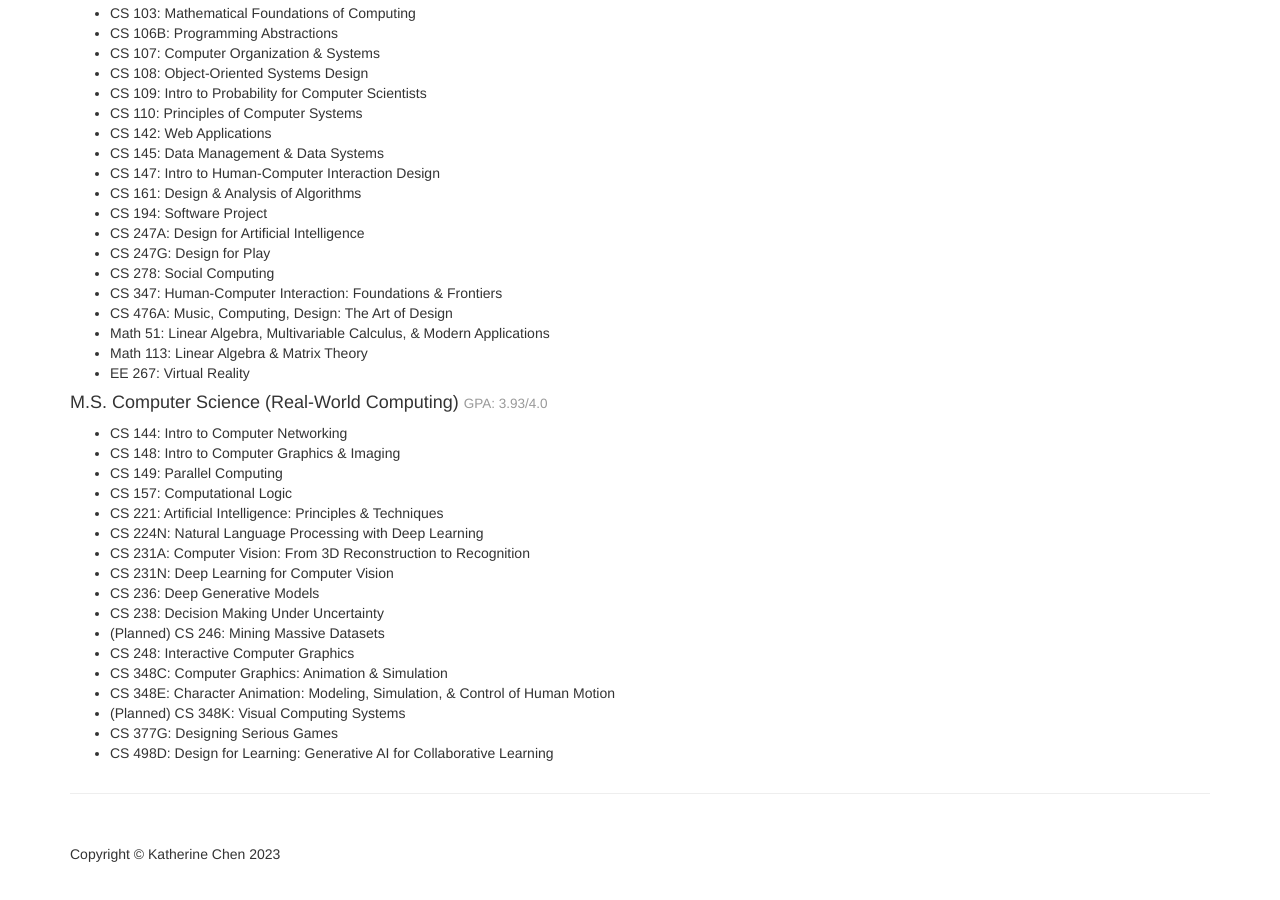
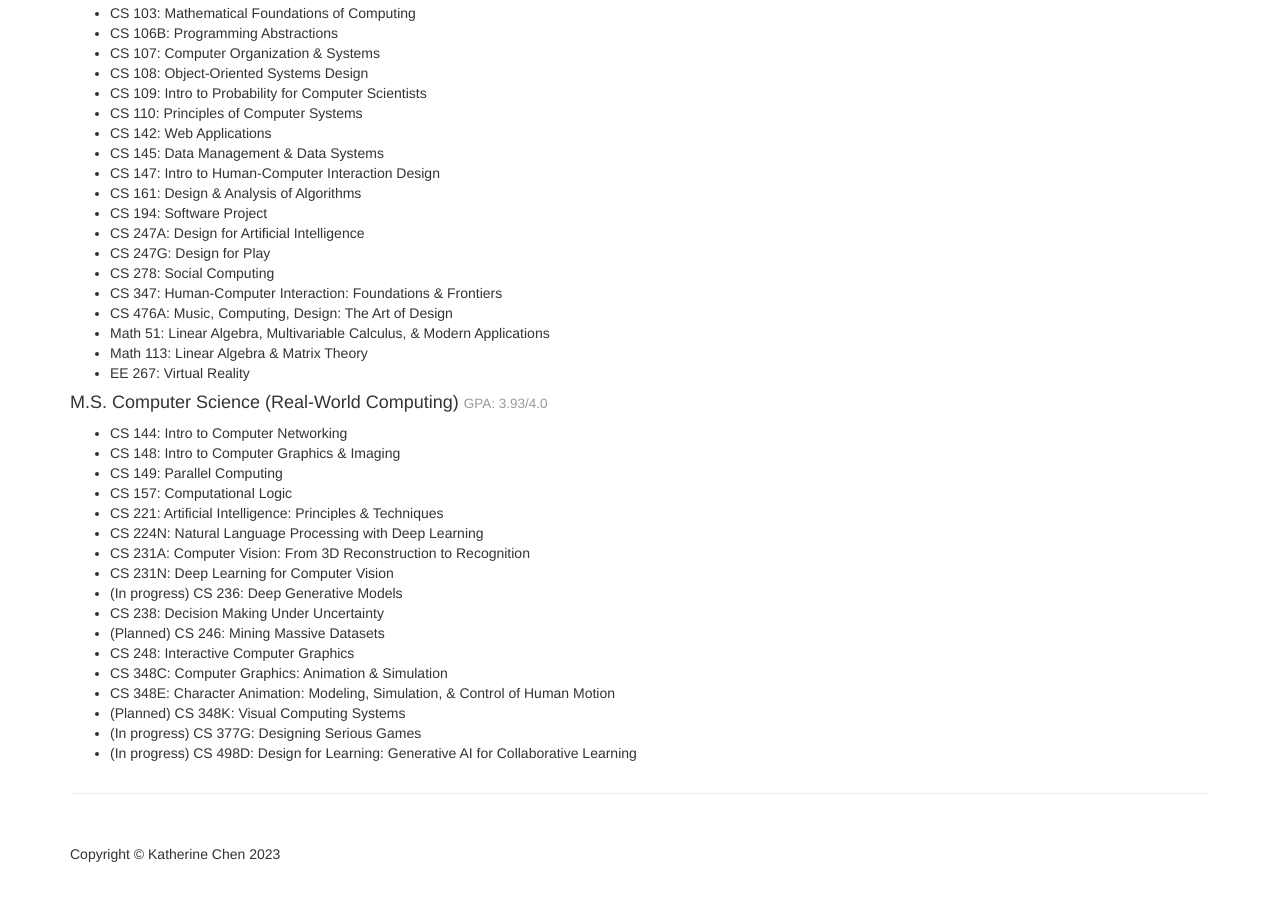
Before and after one commit to katchen1/katchen1.github.io, a plain HTML site: page about.html in a window 1280 px wide. Shown: the part 1282-2182 px from the top of the page. Drawn offline with Linux system fonts and the light colour scheme.

```diff
--- a/about.html
+++ b/about.html
@@ -169,15 +169,15 @@
             <li>CS 224N: Natural Language Processing with Deep Learning</li>
             <li>CS 231A: Computer Vision: From 3D Reconstruction to Recognition</li>
             <li>CS 231N: Deep Learning for Computer Vision</li>
-            <li>CS 236: Deep Generative Models</li>
+            <li>(In progress) CS 236: Deep Generative Models</li>
             <li>CS 238: Decision Making Under Uncertainty</li>
             <li>(Planned) CS 246: Mining Massive Datasets</li>
             <li>CS 248: Interactive Computer Graphics</li>
             <li>CS 348C: Computer Graphics: Animation & Simulation</li>
             <li>CS 348E: Character Animation: Modeling, Simulation, & Control of Human Motion</li>
             <li>(Planned) CS 348K: Visual Computing Systems</li>
-            <li>CS 377G: Designing Serious Games</li>
-            <li>CS 498D: Design for Learning: Generative AI for Collaborative Learning</li>
+            <li>(In progress) CS 377G: Designing Serious Games</li>
+            <li>(In progress) CS 498D: Design for Learning: Generative AI for Collaborative Learning</li>
           </ul>
         </div>
 
```
